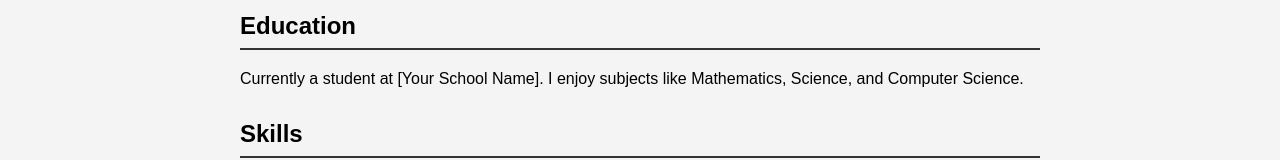
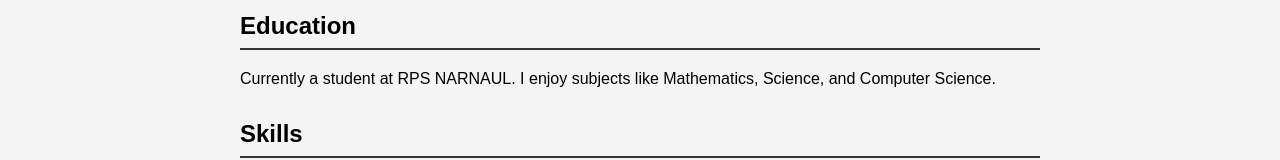
Before and after one commit to chandranshulg/Personal-Website, a plain HTML site: page index.html in a window 1280 px wide. Shown: the part 267-427 px from the top of the page. Drawn offline with Linux system fonts and the light colour scheme.

Commit message:
Update index.html

```diff
--- a/index.html
+++ b/index.html
@@ -25,7 +25,7 @@
         </section>
         <section id="education">
             <h2>Education</h2>
-            <p>Currently a student at [Your School Name]. I enjoy subjects like Mathematics, Science, and Computer Science.</p>
+            <p>Currently a student at RPS NARNAUL. I enjoy subjects like Mathematics, Science, and Computer Science.</p>
         </section>
         <section id="skills">
             <h2>Skills</h2>
```
